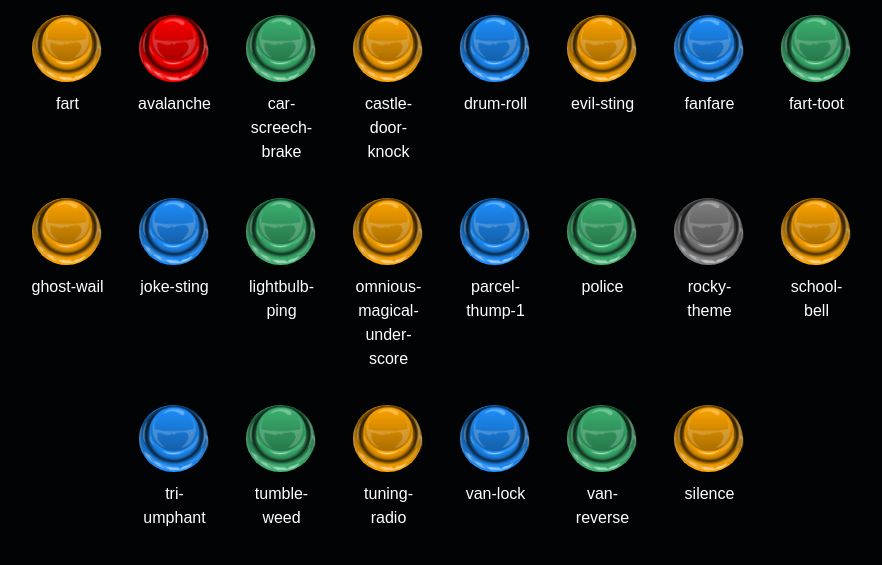
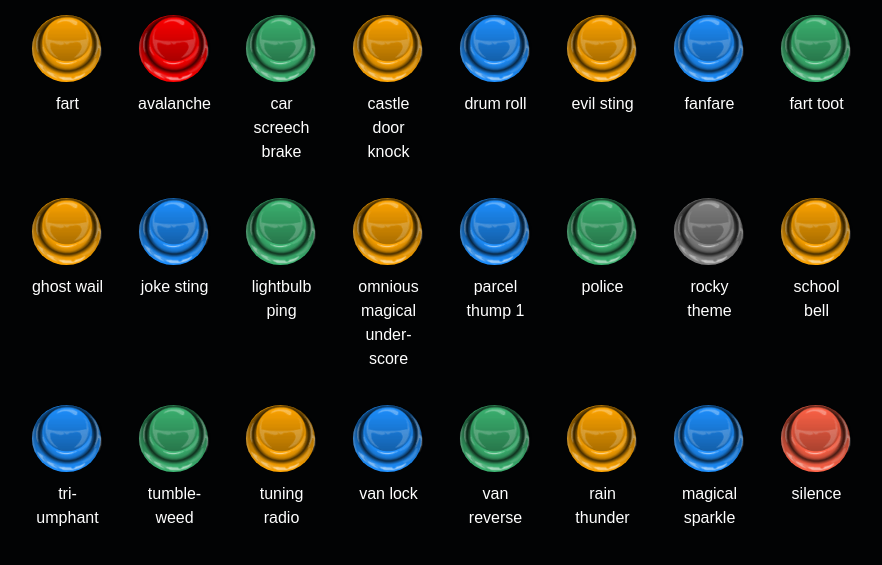
Before and after one commit to dowd/Panto-Soundboard, a plain HTML site: page index.html in a window 1280 px wide. Shown: the part 83-648 px from the top of the page, without its empty margins (198-1080 px from the left). Drawn offline with Linux system fonts and the light colour scheme.

Commit message:
wip: updating site page

```diff
--- a/index.html
+++ b/index.html
@@ -18,26 +18,28 @@
         const sounds = [
             ["fart", "normal1"],
             ["avalanche", "normal12"],
-            ["car-screech-brake", "normal3"],
-            ["castle-door-knock", "normal1"],
-            ["drum-roll", "normal2"],
-            ["evil-sting", "normal1"],
+            ["car screech brake", "normal3"],
+            ["castle door knock", "normal1"],
+            ["drum roll", "normal2"],
+            ["evil sting", "normal1"],
             ["fanfare", "normal2"],
-            ["fart-toot", "normal3"],
-            ["ghost-wail", "normal1"],
-            ["joke-sting", "normal2"],
-            ["lightbulb-ping", "normal3"],
-            ["omnious-magical-underscore", "normal1"],
-            ["parcel-thump-1", "normal2"],
+            ["fart toot", "normal3"],
+            ["ghost wail", "normal1"],
+            ["joke sting", "normal2"],
+            ["lightbulb ping", "normal3"],
+            ["omnious magical underscore", "normal1"],
+            ["parcel thump 1", "normal2"],
             ["police", "normal3"],
-            ["rocky-theme", "large"],
-            ["school-bell", "normal1"],
+            ["rocky theme", "large"],
+            ["school bell", "normal1"],
             ["triumphant", "normal2"],
             ["tumbleweed", "normal3"],
-            ["tuning-radio", "normal1"],
-            ["van-lock", "normal2"],
-            ["van-reverse", "normal3"],
-            ["silence", "normal1"],
+            ["tuning radio", "normal1"],
+            ["van lock", "normal2"],
+            ["van reverse", "normal3"],
+            ["rain thunder", "normal1"],
+            ["magical sparkle", "normal2"],
+            ["silence", "stop"],
 
 
         ];
```
